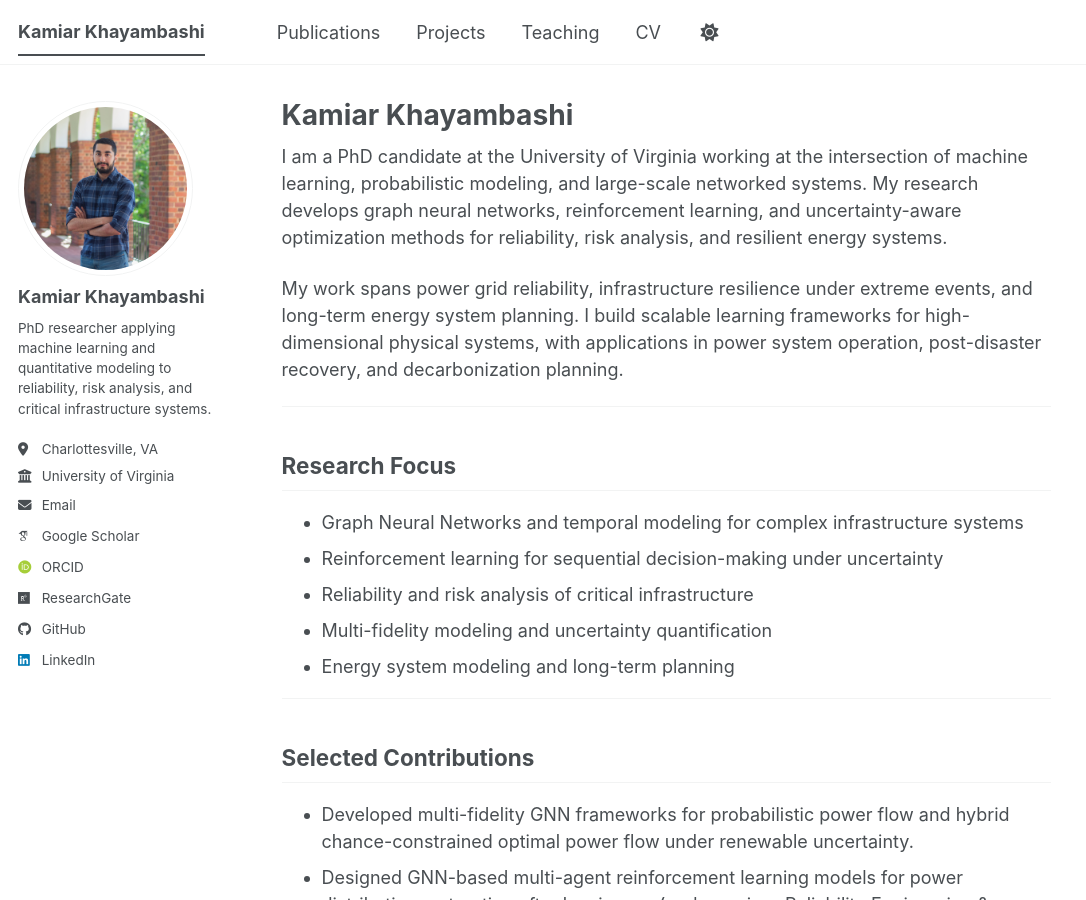
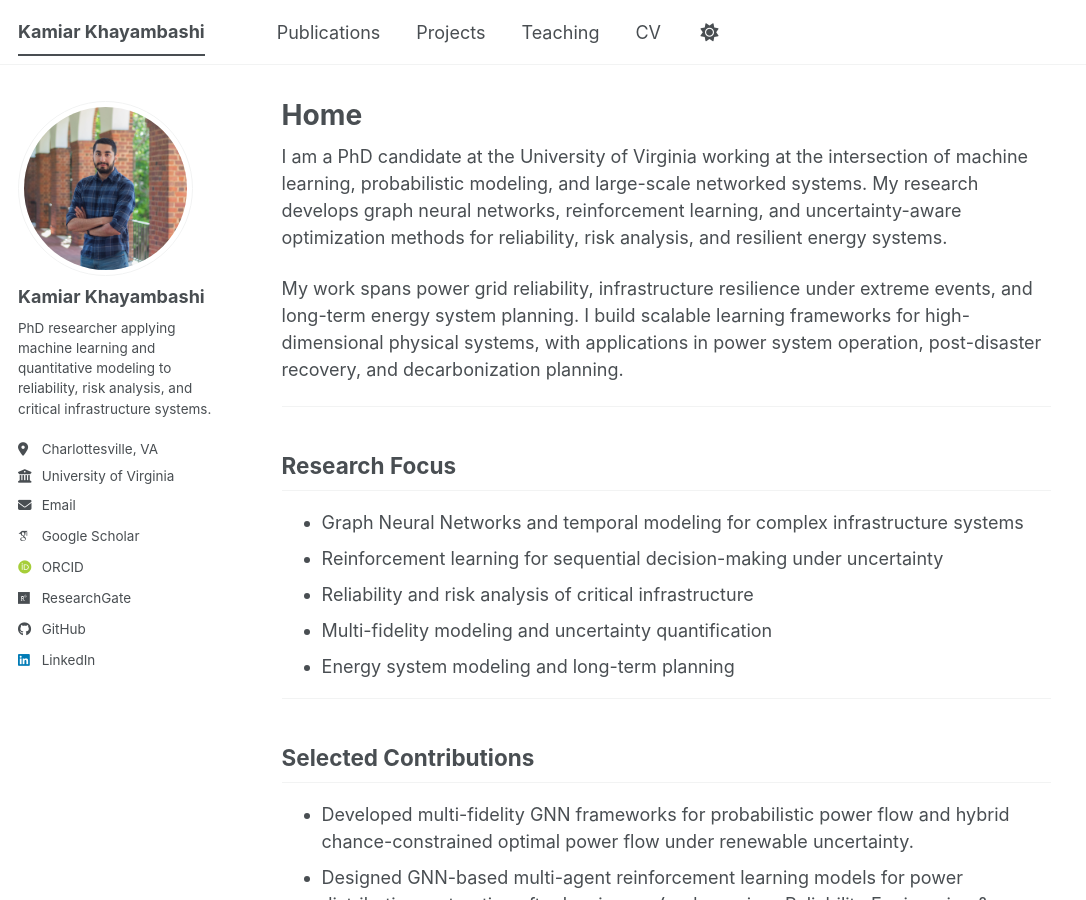
Before and after one commit to kamiarkhayam/kamiarkhayam.github.io, a Jekyll site: the page built from _pages/about.md, in a window 1280 px wide and 900 px high. Shown: the whole window, without its empty margins (0-1086 px from the left). Built offline with Jekyll 4.4.1, drawn with Linux system fonts in a browser that asks for light colours; some web fonts are replaced; a script bundle is joined from its source files by our own code; library files that are not in the unit come from our copies.

Commit message:
Update about.md

```diff
--- a/_pages/about.md
+++ b/_pages/about.md
@@ -1,6 +1,6 @@
 ---
 permalink: /
-title: "Kamiar Khayambashi"
+title: "Home"
 author_profile: true
 redirect_from:
   - /about/
```
